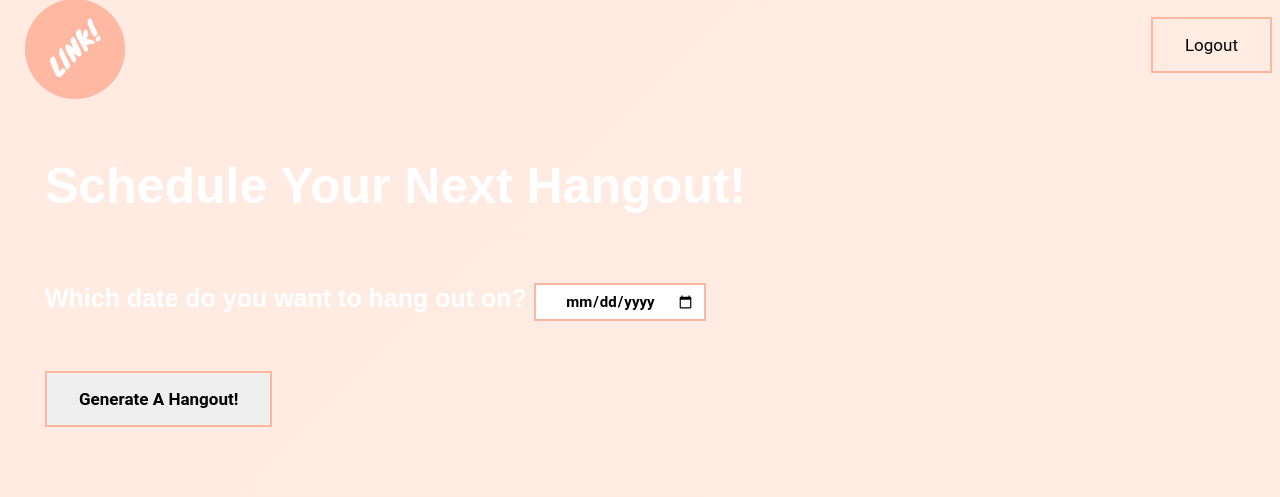
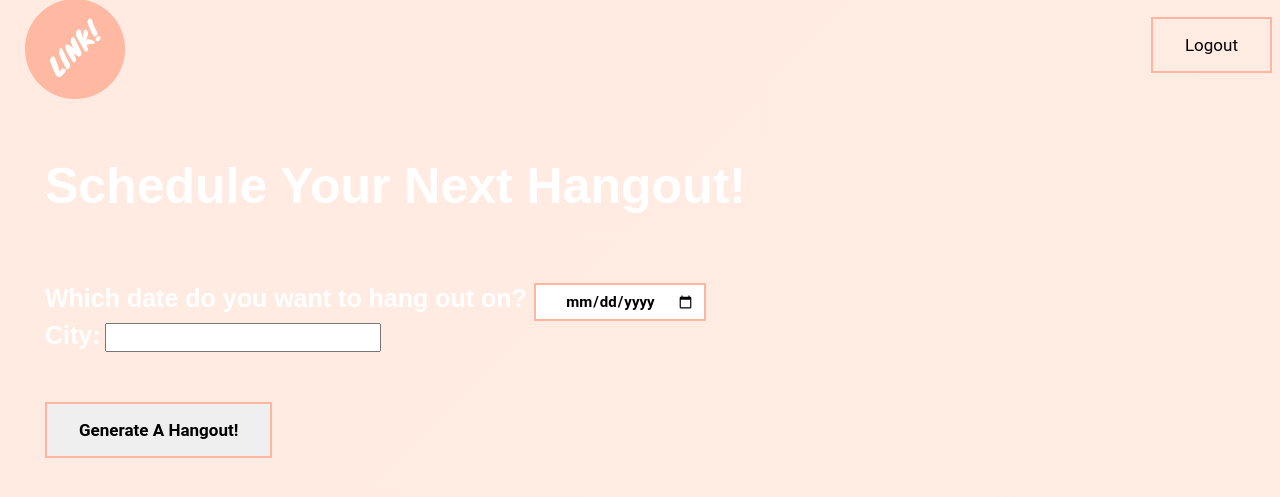
Before and after one commit to erinlimbo/Link, a Python web app: template templates/schedule.html in a window 1280 px wide. Shown: the part 17-514 px from the top of the page. Run offline with Jinja, Linux system fonts and the light colour scheme; the template is opened without the code that fills it, so the values that code supplies are empty.

Commit message:
added city text box for ticketmaster api on schedule page.

```diff
--- a/main.py
+++ b/main.py
@@ -230,7 +230,6 @@
             searched_friends.extend(searched_friends_first)
         template_vars["searched_friends"]=searched_friends
 
-
         for person in all_people:
             if_checked_person = self.request.get(person.email)
             if if_checked_person == "on":
@@ -238,6 +237,7 @@
                 get_current_user.put()
         template = jinja_env.get_template('templates/friends.html')
         self.response.write(template.render(template_vars))
+
 class Schedule(webapp2.RequestHandler):
     def get(self):
         template_vars = {
--- a/templates/schedule.html
+++ b/templates/schedule.html
@@ -25,7 +25,9 @@
       <br>
       <label for="hangout_date">Which date do you want to hang out on? </label>
       <input class="button1" type="date" name="hangout_date"/>
-      <!-- TODO: add here the friends you want to hang out with instead of just selecting all -->
+      <br>
+      <label for="city">City:</label>
+      <input class="button3" type="text" name="city"/>
       <br>
       <input class="button2" type="submit" name="submit" value="Generate A Hangout!"/>
     </form>
```
